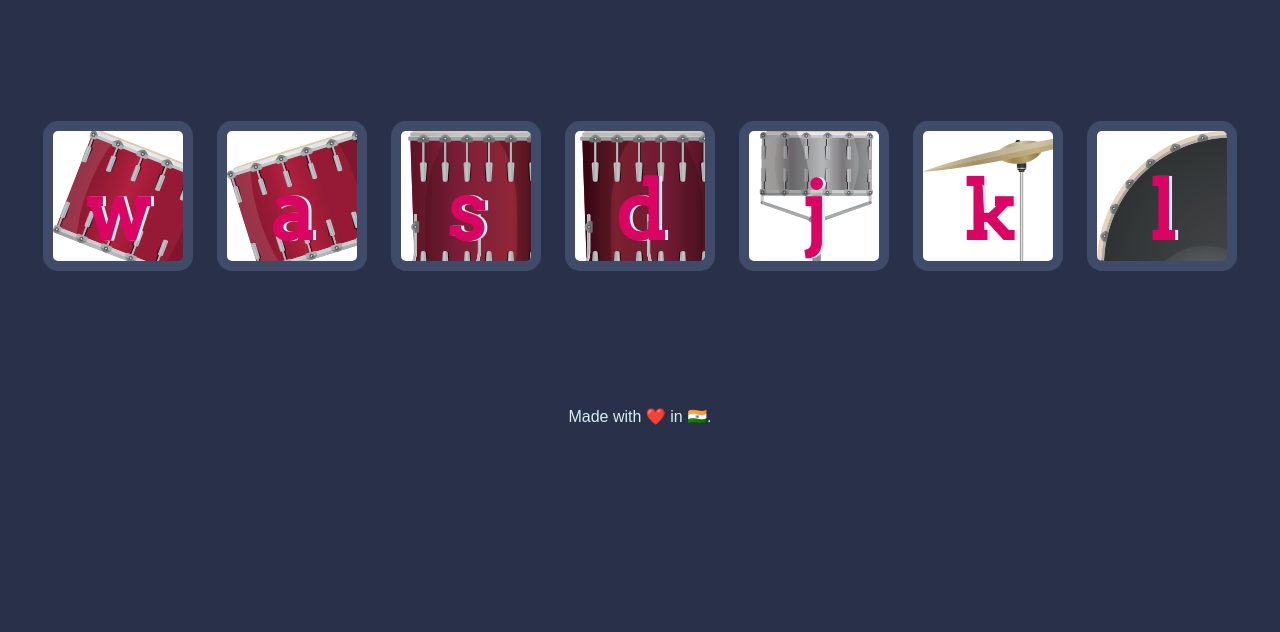
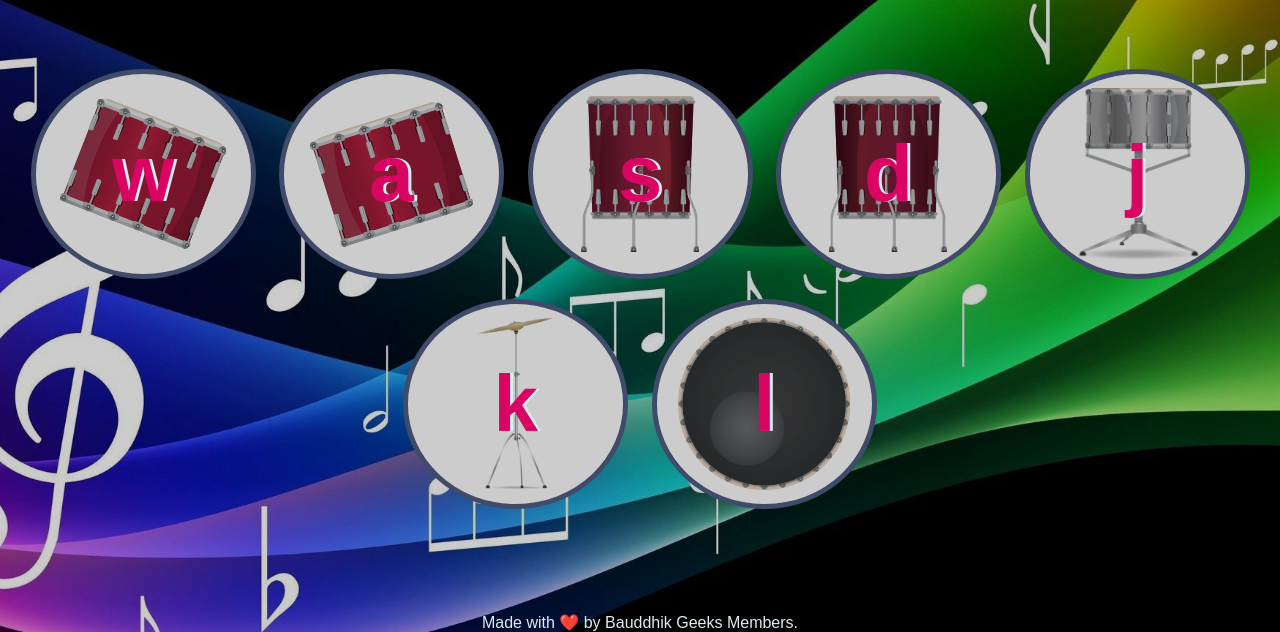
Before and after one commit to DK-Khambhadiya/js-drums, a plain HTML site: page index.html in a window 1280 px wide. Shown: the part 168-800 px from the top of the page. Drawn offline with Linux system fonts and the light colour scheme.

Commit message:
UPDATED THEME AND UI

```diff
--- a/index.html
+++ b/index.html
@@ -2,7 +2,9 @@
 <html lang="en" dir="ltr">
 
 <head>
-  <meta charset="utf-8">
+    <meta charset="UTF-8">
+    <meta http-equiv="X-UA-Compatible" content="IE=edge">
+    <meta name="viewport" content="width=device-width, initial-scale=1.0">
     <title>Drum Kit</title>
     <link rel="stylesheet" href="styles.css">
     <link href="https://fonts.googleapis.com/css?family=Arvo" rel="stylesheet">
@@ -23,7 +25,7 @@
 
 
     <footer>
-    Made with ❤️ in 🇮🇳.
+        Made with ❤️ by Bauddhik Geeks Members.
     </footer>
 
     <script src="index.js" charset="utf-8"></script>
--- a/index.js
+++ b/index.js
@@ -1,63 +1,66 @@
-
-
 // this is for detecting button which is pressed
 
-var numberOfDrumButtons=document.querySelectorAll(".drum").length; // length of class with .Drum
+var numberOfDrumButtons = document.querySelectorAll(".drum").length; // length of class with .Drum
 
-for(var i=0;i<numberOfDrumButtons;i++)
-{
-  document.querySelectorAll(".drum")[i].addEventListener("click", function (){
+for (var i = 0; i < numberOfDrumButtons; i++) {
+    document.querySelectorAll(".drum")[i].addEventListener("click", function() {
         var buttonInnerHtml = this.innerHTML;
 
         makeSound(buttonInnerHtml);
         buttonAnimation(buttonInnerHtml);
-
+        document.getElementsByTagName('Body')[0].classList.add('shake');
+        setTimeout(function() {
+            document.getElementsByTagName('Body')[0].classList.remove('shake');
+        }, 200);
 
     });
 }
 // if key is presseed then also it will play
 
-document.addEventListener("keydown",function(event){
+document.addEventListener("keydown", function(event) {
     makeSound(event.key);
-
     buttonAnimation(event.key);
+    document.getElementsByTagName('Body')[0].classList.add('shake');
+    setTimeout(function() {
+        document.getElementsByTagName('Body')[0].classList.remove('shake');
+    }, 200);
 
 });
 
-function makeSound(key){
+function makeSound(key) {
     switch (key) {
         case "w":
-                     var ton1 =new Audio('sounds/tom1.mp3');
+            var ton1 = new Audio('sounds/tom1.mp3');
             ton1.play();
             break;
 
         case "a":
-                     var ton2=new Audio('sounds/tom2.mp3');
+            var ton2 = new Audio('sounds/tom2.mp3');
             ton2.play();
             break;
 
         case "s":
-                     var ton3=new Audio('sounds/tom3.mp3');
+            var ton3 = new Audio('sounds/tom3.mp3');
             ton3.play();
             break;
 
         case "d":
-                    var ton4=new Audio('sounds/tom4.mp3');
+            var ton4 = new Audio('sounds/tom4.mp3');
             ton4.play();
             break;
 
         case "j":
-                    var snare=new Audio('sounds/snare.mp3');
+            var snare = new Audio('sounds/snare.mp3');
             snare.play();
             break;
 
         case "k":
-                    var crash=new Audio('sounds/crash.mp3');
+            var crash = new Audio('sounds/crash.mp3');
             crash.play();
             break;
 
         case "l":
-                    var kick=new Audio('sounds/kick-bass.mp3');
+            var kick = new Audio('sounds/kick-bass.mp3');
             kick.play();
             break;
 
@@ -67,14 +70,14 @@ function makeSound(key){
     }
 }
 
-function buttonAnimation(currentkey){
+function buttonAnimation(currentkey) {
 
     var activeButton = document.querySelector("." + currentkey);
 
     activeButton.classList.add("pressed");
 
-  setTimeout(function(){
+    setTimeout(function() {
         activeButton.classList.remove("pressed");
-  },100);
+    }, 100);
 
 }
--- a/styles.css
+++ b/styles.css
@@ -1,19 +1,99 @@
+* {
+    margin: 0;
+    box-sizing: border-box;
+}
+
 body {
+    font-family: 'Arvo', cursive;
     text-align: center;
-  background-color: #283149;
+    background: url('images/bg-1.jpg'), rgba(0, 0, 0, 0.2);
+    background-repeat: no-repeat;
+    background-size: cover;
+    background-size: 120%;
+    background-blend-mode: color;
+    background-position: 50% 50%;
+    min-height: 100vh;
+    overflow: hidden;
+}
+
+.shake {
+    animation-name: shakeIt;
+    animation-duration: 0.1s;
+    animation-timing-function: linear;
+    animation-fill-mode: forwards;
+}
+
+@keyframes shakeIt {
+    25% {
+        transform: translateX(-2px);
+    }
+    40% {
+        background-position: 55% 52%;
+    }
+    50% {
+        background-position: 50% 50%;
+        transform: translateX(0px);
+    }
+    60% {
+        background-position: 45% 48%;
+    }
+    75% {
+        transform: translateX(2px);
+    }
 }
 
 h1 {
     font-size: 5rem;
     color: #DBEDF3;
-  font-family: "Arvo", cursive;
     text-shadow: 3px 0 #DA0463;
-
 }
 
-footer {
-  color: #DBEDF3;
-  font-family: sans-serif;
+.set {
+    margin: 10% auto;
+}
+
+.drum {
+    outline: none;
+    border: 5px solid #404B69;
+    border-radius: 50%;
+    font-size: 5rem;
+    line-height: 2;
+    font-weight: 900;
+    color: #DA0463;
+    text-shadow: 3px 0 #DBEDF3;
+    display: inline-block;
+    padding: 20px 0px;
+    min-width: 225px;
+    text-align: center;
+    margin: 10px;
+    background-color: white;
+    cursor: pointer;
+    background-position: center;
+    background-repeat: no-repeat;
+    background-size: auto;
+    position: relative;
+    z-index: 0;
+    overflow: hidden;
+    transition: 0.1s ease-in-out;
+}
+
+.drum::before {
+    position: absolute;
+    content: "";
+    width: 100%;
+    height: 100%;
+    top: 0;
+    left: 0;
+    background: rgba(0, 0, 0, 0.2);
+    z-index: -1;
+}
+
+.drum:hover {
+    border-color: #DA0463;
+}
+
+.pressed {
+    border-color: #DA0463;
 }
 
 .w {
@@ -21,67 +101,39 @@ background-image: url("images/tom1.png");
 }
 
 .a {
+    background-image: url("images/tom2.png");
+}
 
-  background-image: url("images/tom2.png");
-
-}
 .s {
-
     background-image: url("images/tom3.png");
+    background-size: 55%;
 }
 
 .d {
-
     background-image: url("images/tom4.png");
+    background-size: 55%;
 }
 
 .j {
-
     background-image: url("images/snare.png");
+    background-size: 58%
 }
 
 .k {
-
     background-image: url("images/crash.png");
+    background-size: 35%;
 }
 
 .l {
-
     background-image: url("images/kick.png");
+    background-size: 80%;
 }
 
-.set {
-  margin: 10% auto;
+footer {
+    color: #DBEDF3;
+    font-family: sans-serif;
+    position: absolute;
+    bottom: 0;
+    left: 0;
+    right: 0;
 }
-
-.game-over {
-  background-color: red;
-  opacity: 0.8;
-}
-
-.pressed {
-  box-shadow: 0 3px 4px 0 #DBEDF3;
-  opacity: 0.5;
-}
-
-.red {
-  color: red;
-}
-
-.drum {
-  outline: none;
-  border: 10px solid #404B69;
-  font-size: 5rem;
-  font-family: 'Arvo', cursive;
-  line-height: 2;
-  font-weight: 900;
-  color: #DA0463;
-  text-shadow: 3px 0 #DBEDF3;
-  border-radius: 15px;
-  display: inline-block;
-  width: 150px;
-  height: 150px;
-  text-align: center;
-  margin: 10px;
-  background-color: white;
-}
```
Also changed, not shown: images/bg-1.jpg (added). Lines whose indentation alone changed are shown as unchanged.
